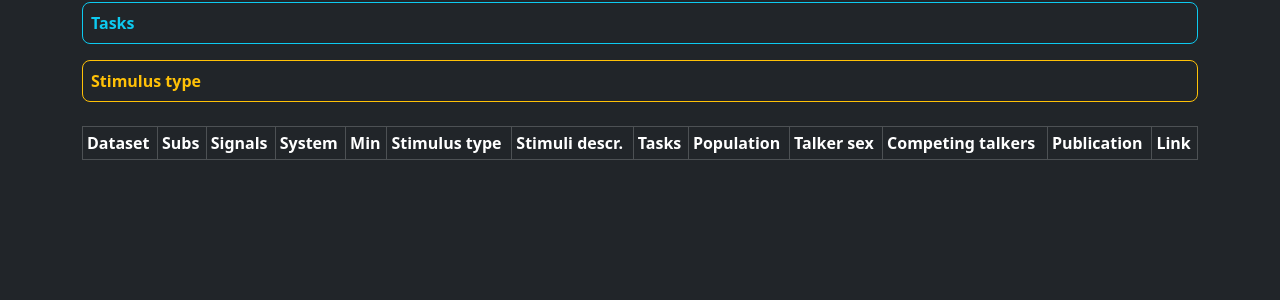
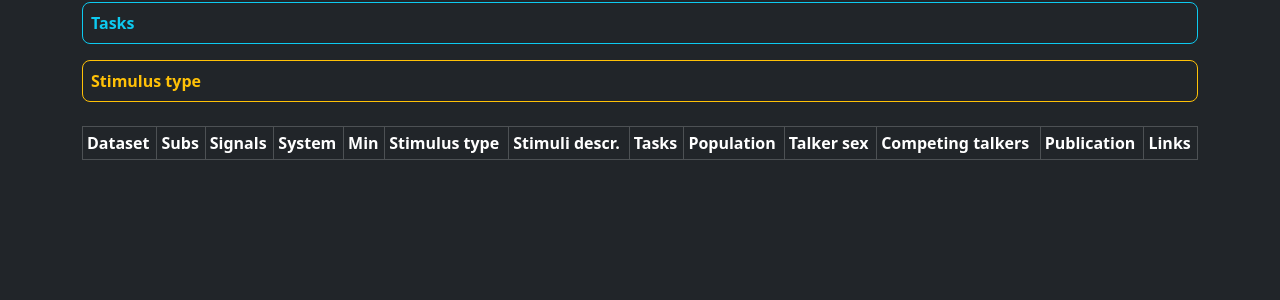
Before and after one commit to madjens/datasets-website, a Flask app: page /task/1 in a window 1280 px wide. Shown: the part 200-500 px from the top of the page. Run offline with Flask 3, Linux system fonts and the light colour scheme; lists and menus that the app fills with data are empty; parts of the project's set-up code (start-up, migrations or seed data) failed here and were passed over.

Commit message:
Update datasets.html

```diff
--- a/templates/datasets.html
+++ b/templates/datasets.html
@@ -57,13 +57,12 @@
       <th>Dataset</th><th>Subs</th><th>Signals</th><th>System</th>
       <th>Min</th><th>Stimulus&nbsp;type</th><th>Stimuli&nbsp;descr.</th>
       <th>Tasks</th><th>Population</th><th>Talker&nbsp;sex</th>
-      <th>Competing&nbsp;talkers</th><th>Publication</th><th>Link</th>
+      <th>Competing&nbsp;talkers</th><th>Publication</th><th>Links</th>
     </tr>
   </thead>
 
   <tbody>
     {% for d in datasets %}
-      {# Build a list of all signals, preserve original case for display, use lower-case for data-attribute #}
       {% set sig_list = [] %}
       {% set sig_display_list = [] %}
       {% for s in d.signals.split('+') %}
@@ -78,7 +77,6 @@
           data-task="{{ ','.join(d.tasks) }}">
         <td>{{ d.name }}</td>
         <td>{{ d.subjects }}</td>
-
         <!-- Signals cell = clickable, preserve original case -->
         <td>
           {% for sig in sig_display_list %}
@@ -90,10 +88,8 @@
             </a>{% if not loop.last %}, {% endif %}
           {% endfor %}
         </td>
-
         <td>{{ d.neurorecording_system }}</td>
         <td>{{ d.minutes }}</td>
-
         <!-- Stimulus type (clickable) -->
         <td>
           <a href="javascript:void(0)"
@@ -103,9 +99,7 @@
             {{ d.stimulus_type }}
           </a>
         </td>
-
         <td class="text-wrap" style="max-width:18rem">{{ d.stimuli_description }}</td>
-
         <!-- Tasks cell (skip “music”) -->
         <td>
           {% for t in d.tasks if t != 'music' %}
@@ -117,18 +111,16 @@
             </a>{% if not loop.last %}, {% endif %}
           {% endfor %}
         </td>
-
         <td>{{ d.participant_population }}</td>
         <td>{{ d.talker_sex }}</td>
         <td>{{ d.competing_talker_sex }}</td>
         <td class="text-wrap" style="max-width:18rem">{{ d.publication }}</td>
         <td>
-		  <a href="{{ d.link }}" class="btn btn-sm btn-outline-info mb-1" target="_blank">Dataset</a>
-		  {% if d.paper %}
-			<a href="{{ d.paper }}" class="btn btn-sm btn-outline-light mb-1" target="_blank">Paper</a>
-		  {% endif %}
-		</td>
-
+          <a href="{{ d.link }}" class="btn btn-sm btn-outline-info mb-1" target="_blank">Dataset</a>
+          {% if d.paper %}
+            <a href="{{ d.paper }}" class="btn btn-sm btn-outline-light mb-1" target="_blank">Paper</a>
+          {% endif %}
+        </td>
       </tr>
     {% endfor %}
   </tbody>
```
